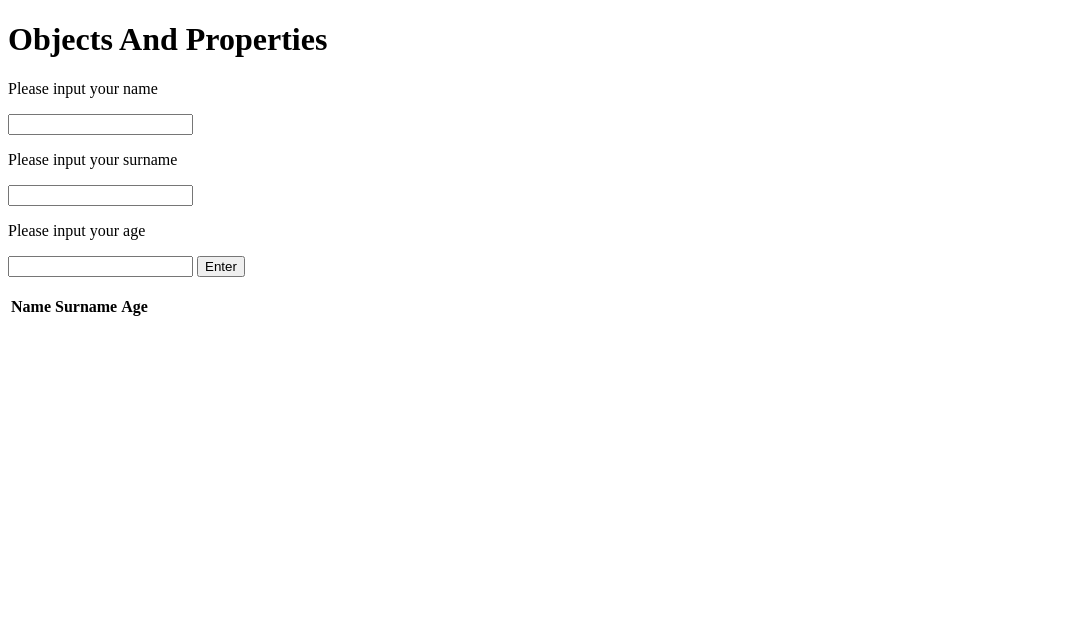
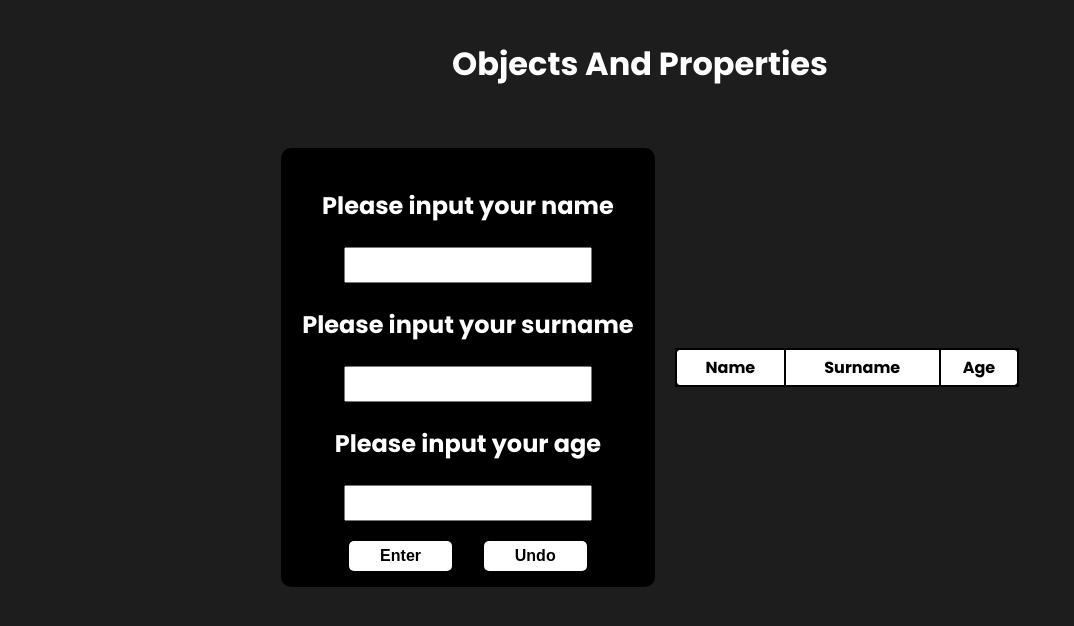
Before and after one commit to sixLUKEY/Object-Properties, a plain HTML site: page index.html in a window 1280 px wide. Shown: the whole page, without its empty margins (0-1074 px from the left). Drawn offline with Linux system fonts and the light colour scheme.

Commit message:
styling complete

```diff
--- a/app.js
+++ b/app.js
@@ -21,7 +21,7 @@ let outputBox = document.getElementById('table');
         outputBox.innerHTML = '';
         people.forEach((data) =>{
             outputBox.innerHTML +=`
-            <tr>
+            <tr class="row">
             <td>${data.name}</td>
             <td>${data.surname}</td>
             <td>${data.age}</td>
@@ -34,3 +34,7 @@ let outputBox = document.getElementById('table');
     setInterval(function () {
         print();
     }, 100);
+
+    function undo(){
+        people.pop();
+    }
--- a/index.html
+++ b/index.html
@@ -8,18 +8,21 @@
     <title>Objects/Properties</title>
 </head>
 <body>
-    <h1>Objects And Properties</h1>
+    <h1 class="heading">Objects And Properties</h1>
 
-    <div class="container">
-        <p>Please input your name</p>
-        <input type="text" name="name" id="name">
-        <p>Please input your surname</p>
-        <input type="text" name="surnamname" id="surname">
-        <p>Please input your age</p>
-        <input type="number" name="age" id="age">
-        <button onclick="addPerson()">Enter</button>
-    </div>
-    <div class="outputBox" id="outputBox"></div>
+    <main>
+        <div class="container">
+            <p class="title">Please input your name</p>
+            <input type="text" name="name" id="name" class="input">
+            <p class="title">Please input your surname</p>
+            <input type="text" name="surnamname" id="surname" class="input">
+            <p class="title">Please input your age</p>
+            <input type="number" name="age" id="age" class="input">
+            <div class="btn-div">
+            <button onclick="addPerson()">Enter</button>
+                <button onclick="undo()">Undo</button>
+            </div>
+        </div>
         <table class="table">
             <tr>
                 <th>Name</th>
@@ -31,6 +34,8 @@
 
             </tbody>
         </table>
+    </main>
+
     <script src="app.js"></script>
 </body>
 </html>
--- a/styles.css
+++ b/styles.css
@@ -1,3 +1,94 @@
+@import url('https://fonts.googleapis.com/css2?family=Poppins:wght@400;700&display=swap');
+
+.heading{
+    text-align: center;
+    margin-inline: auto;
+    margin-block: 40px;
+    color: white;
+}
+
+body {
+    background-color: rgb(29, 29, 29);
+    font-family: 'Poppins', sans-serif;
+}
+
 .container{
     margin-inline: auto;
 }
+
+main {
+    justify-content: space-evenly;
+    margin-inline: auto;
+    width: 60%;
+    display: flex;
+    flex-direction: row;
+    align-items: center;
+    flex-wrap: wrap;
+}
+
+.container{
+    margin: 20px;
+    align-items: center;
+    flex: 1;
+    color: white;
+    padding: 1rem;
+    border-radius: 10px;
+    background: black;
+    display: flex;
+    flex-direction: column;
+}
+
+.input{
+    font-size: 1rem;
+    width: 70%;
+    height: 30px;
+    margin-inline: auto;
+}
+
+.title{
+    font-size: 1.5rem;
+    font-weight: bold;
+}
+
+.table{
+    margin: 20px;
+    text-align: center;
+    flex: 1;
+    margin-inline: auto;
+    background-color: white;
+    color: black;
+    border-radius: 10px;
+    border-collapse: collapse;
+}
+
+table, td, th{
+    border: 2px solid black;
+    padding: 5px;
+
+
+}
+
+button{
+    margin-top: 20px;
+    width: 30%;
+    height: 30px;
+    border: none;
+    border-radius: 5px;
+    background-color: white;
+    color: black;
+    font-size: 1rem;
+    font-weight: bold;
+    cursor: pointer;
+    transition: 0.2s;
+}
+
+.btn-div{
+    display: flex;
+    justify-content: center;
+    width: 100%;
+    gap: 2rem;
+}
+
+button:hover{
+    background-color: rgb(183, 183, 183);
+}
```
